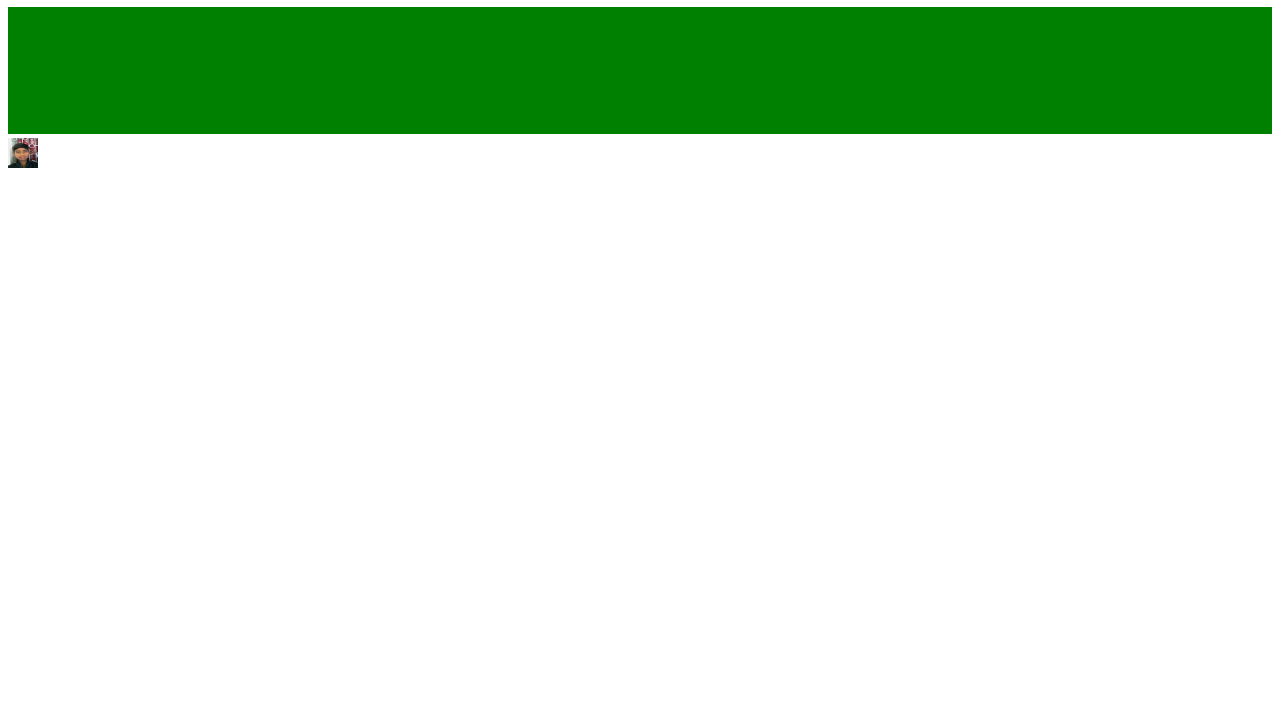
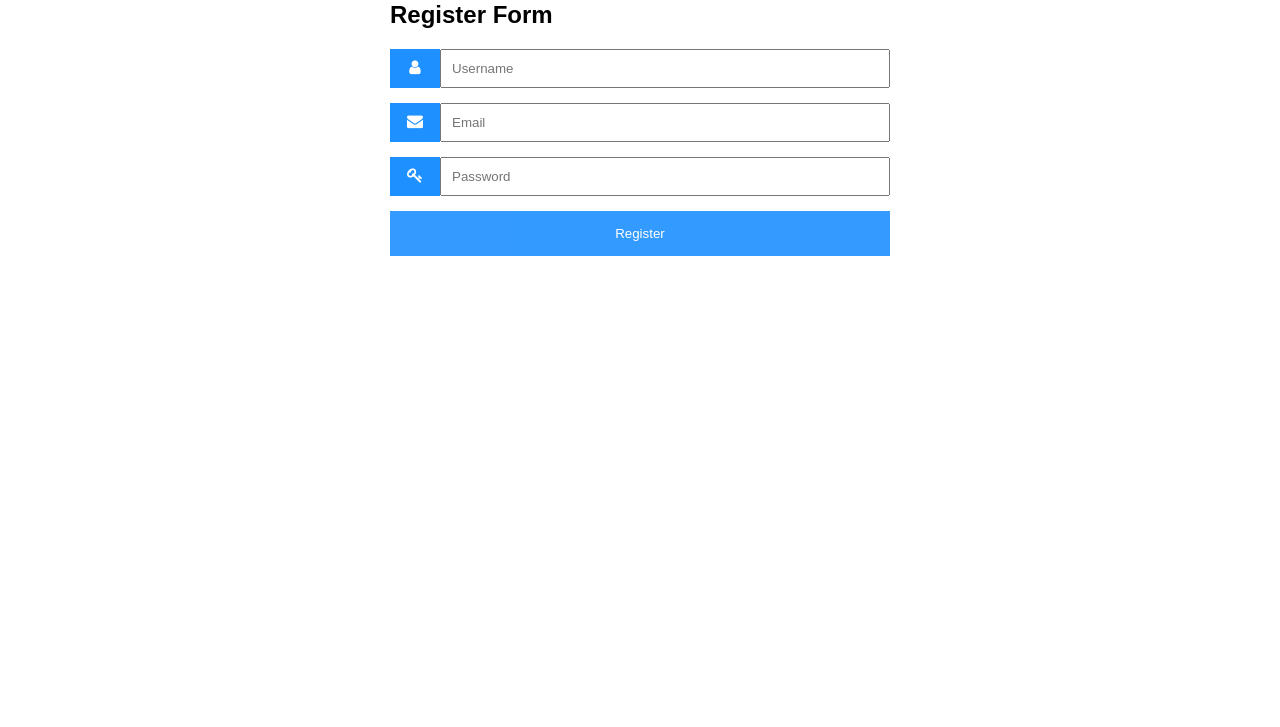
Before and after one commit to Blackspaceking/pushkarchandra.github.io, a plain HTML site: page index.html in a window 1280 px wide. Shown: the part 73-800 px from the top of the page. Drawn offline with Linux system fonts and the light colour scheme.

Commit message:
Index.html

```diff
--- a/index.html
+++ b/index.html
@@ -1,64 +1,85 @@
 <!DOCTYPE html>
+<html>
+<head>
+    <link rel="icon" href="pu.png" sizes="16x16 32x32" type="image/png">
+<meta name="viewport" content="width=device-width, initial-scale=1">
+<!-- Add icon library -->
+<link rel="stylesheet" href="https://cdnjs.cloudflare.com/ajax/libs/font-awesome/4.7.0/css/font-awesome.min.css">
+<style>
+body {font-family: Arial, Helvetica, sans-serif;}
+* {box-sizing: border-box;}
 
-<html>
+.input-container {
+  display: -ms-flexbox; /* IE10 */
+  display: flex;
+  width: 100%;
+  margin-bottom: 15px;
+}
 
+.icon {
+  padding: 10px;
+  background: dodgerblue;
+  color: white;
+  min-width: 50px;
+  text-align: center;
+}
 
-<head>
-<link rel="icon" href="IMG_20160323_131624.jpg" sizes="16x16" type="image/jpg">
-    <title>Marquee Tag</title>
+.input-field {
+  width: 100%;
+  padding: 10px;
+  outline: none;
+}
 
-    <style>
+.input-field:focus {
+  border: 2px solid dodgerblue;
+}
 
-        .main {
+/* Set a style for the submit button */
+.btn {
+  background-color: dodgerblue;
+  color: white;
+  padding: 15px 20px;
+  border: none;
+  cursor: pointer;
+  width: 100%;
+  opacity: 0.9;
+}
 
-            text-align: center;
+.btn:hover {
+  opacity: 1;
+}
+b{
+  background-color: aqua;
+}
+</style>
+</head>
+<body>
+ <h2> <marquee><b><strong>Developed by Pushkar chandra kumar</strong></b></marquee></h2>
 
-        }
+<form  action="https://docs.google.com/forms/u/0/d/e/1FAIpQLSf97VWd7xcA-tGOlkQ24-4Vf-GW8Ps3I1mnVWJqao1ndko-mQ/formResponse" target="_self" method="POST" style="max-width:500px;margin:auto" onsubmit="myFunction()">
+  <h2>Register Form</h2>
+  <div class="input-container">
+    <i class="fa fa-user icon"></i>
+    <input class="input-field" type="text" placeholder="Username" name="entry.1527881836">
+  </div>
 
+  <div class="input-container">
+    <i class="fa fa-envelope icon"></i>
+    <input class="input-field" type="text" placeholder="Email"  name="entry.2114522709">
+  </div>
 
+  <div class="input-container">
+    <i class="fa fa-key icon"></i>
+    <input class="input-field" type="password" placeholder="Password" name="entry.291244217">
+  </div>
 
-        .marq {
-
-            padding-top: 30px;
-
-            padding-bottom: 30px;
-
-        }
-
-    </style>
-
-</head>
-
-
-
-<body>
-
-    <h1 style="color:green; text-align:center;">
-
-      PUSHKAR CHANDRA KUMAR
-
-  </h1>
-
-
-
-   <marquee class="marq"
-
-             bgcolor="Green"
-
-             direction="left"
-
-             loop="">
-
-      <h2>  MY NAME IS PUSHKAR CHANDRA KUMAR.
-     This is my website.</h2>
-
-    </marquee> <br>
-
-
-<img src="IMG_20160323_131624.jpg" alt="pushkar chandra kumar" height="30" width="30">
+  <button type="submit" class="btn">Register</button>
+</form>
+<script>
+    function myFunction() {
+      alert("The form is add in pushkar server");
+    }
+    </script>
 
 </body>
-
-
-
 </html>
```
